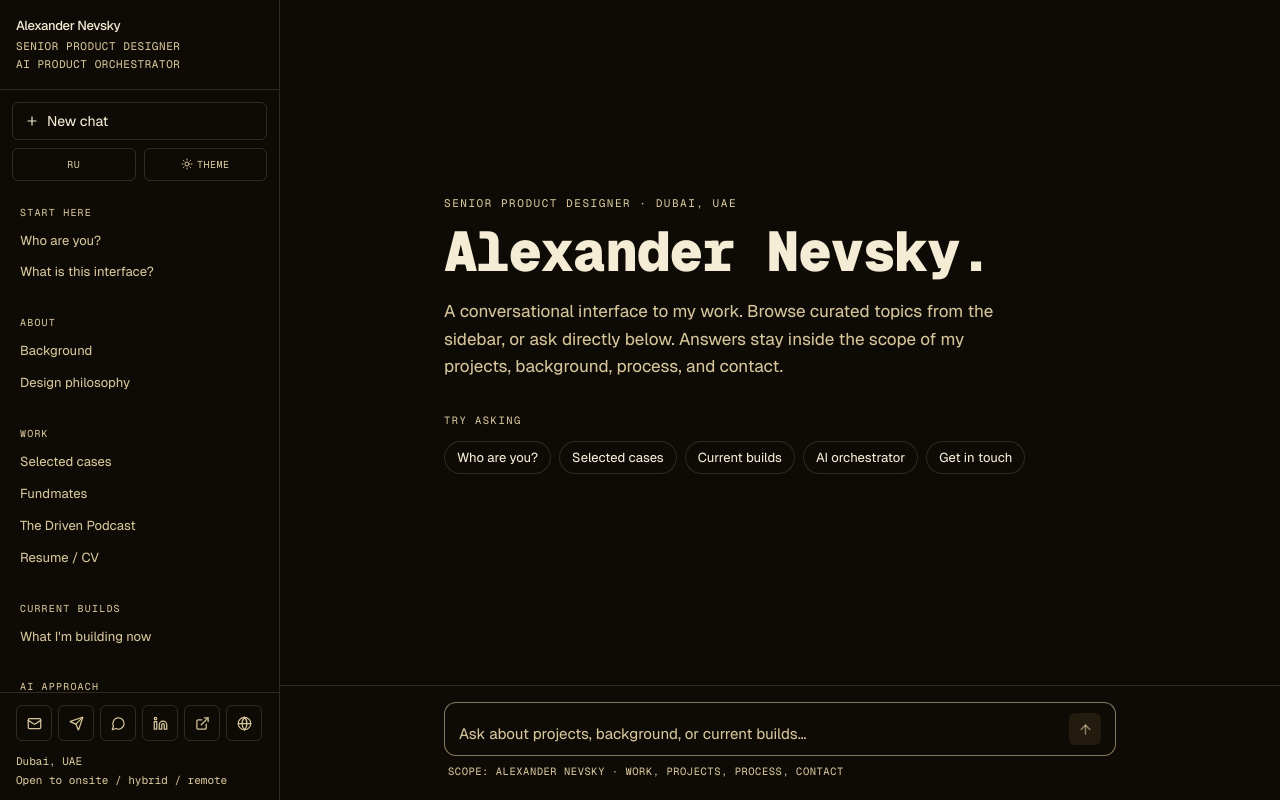
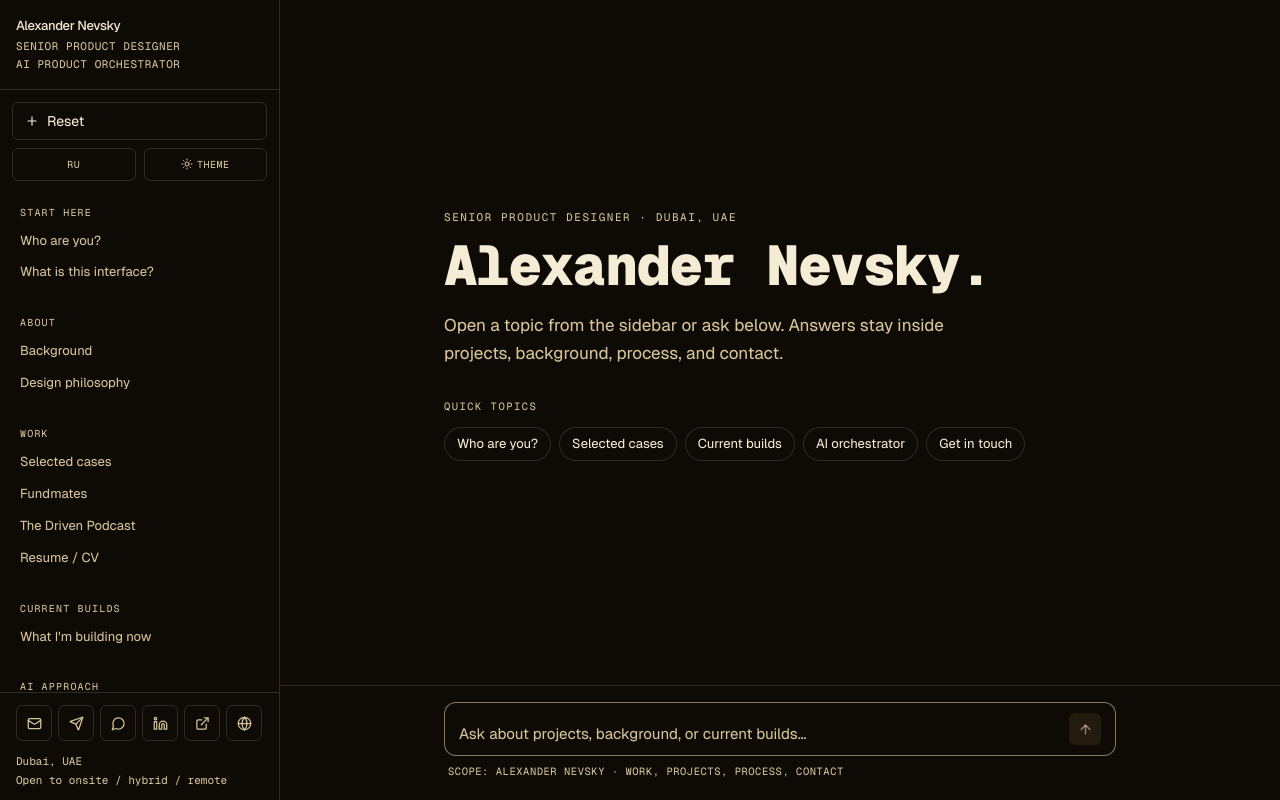
Before and after one commit to alexandernevsky/cv-nevsky-me, a React (Vite) app: page / in a window 1280 px wide. Built offline with nearby package versions, Linux system fonts and the light colour scheme.

Commit message:
Tighten sidebar and project grid copy

```diff
--- a/src/components/chat/EmbeddedProjectCard.tsx
+++ b/src/components/chat/EmbeddedProjectCard.tsx
@@ -24,21 +24,19 @@ export function EmbeddedProjectCard({ projectId, lang, onSelect }: EmbeddedProje
       disabled={!clickable}
       onClick={clickable ? () => onSelect!(project.id) : undefined}
       className={cn(
-        'group block w-full overflow-hidden rounded-md bg-transparent text-left transition-colors',
-        clickable
-          ? 'cursor-pointer focus:outline-none focus-visible:ring-1 focus-visible:ring-foreground/40'
-          : 'cursor-default'
+        'group block w-full text-left transition-colors',
+        clickable ? 'cursor-pointer focus:outline-none focus-visible:ring-1 focus-visible:ring-foreground/40' : 'cursor-default'
       )}
       aria-label={clickable ? (lang === 'ru' ? `Открыть проект: ${title}` : `Open project: ${title}`) : title}
     >
       {project.featureImage && (
-        <div className="w-full overflow-hidden rounded-md bg-muted">
+        <div className="w-full">
           <img
             src={project.featureImage}
             alt={title}
             className={cn(
-              'block h-auto w-full transition-transform duration-300',
-              clickable && 'group-hover:scale-[1.02]'
+              'block h-auto w-full',
+              clickable && 'transition-transform duration-300 group-hover:scale-[1.01]'
             )}
             loading="lazy"
           />
@@ -69,7 +67,7 @@ export function EmbeddedProjectCard({ projectId, lang, onSelect }: EmbeddedProje
           {title}
         </div>
         {excerpt && (
-          <p className="mt-1 line-clamp-3 text-[12px] leading-relaxed text-muted-foreground">
+          <p className="mt-1 text-[12px] leading-relaxed text-muted-foreground">
             {excerpt}
           </p>
         )}
@@ -87,7 +85,7 @@ interface EmbeddedProjectGridProps {
 export function EmbeddedProjectGrid({ projectIds, lang, onSelect }: EmbeddedProjectGridProps) {
   if (!projectIds.length) return null
   return (
-    <div className="mt-5 columns-1 gap-4 sm:columns-2 lg:columns-3 [&>*]:mb-5 [&>*]:break-inside-avoid">
+    <div className="mt-5 columns-1 gap-2 sm:columns-2 lg:columns-3 [&>*]:mb-4 [&>*]:break-inside-avoid">
       {projectIds.map(id => (
         <EmbeddedProjectCard key={id} projectId={id} lang={lang} onSelect={onSelect} />
       ))}
--- a/src/components/chat/Sidebar.tsx
+++ b/src/components/chat/Sidebar.tsx
@@ -68,7 +68,7 @@ export function Sidebar({
           'md:static md:z-0 md:translate-x-0 md:shrink-0',
           isOpen ? 'translate-x-0' : '-translate-x-full'
         )}
-        aria-label={lang === 'ru' ? 'Библиотека подсказок' : 'Prompt library'}
+        aria-label={lang === 'ru' ? 'Темы' : 'Topics'}
       >
         {/* Brand block */}
         <div className="flex items-start justify-between gap-2 border-b border-border px-4 pt-4 pb-4">
@@ -101,7 +101,7 @@ export function Sidebar({
             className="flex w-full items-center gap-2 rounded-md border border-border bg-transparent px-3 py-2 text-sm text-foreground transition-colors hover:bg-muted focus:outline-none focus-visible:ring-1 focus-visible:ring-foreground/40"
           >
             <Plus size={14} />
-            <span>{lang === 'ru' ? 'Новый чат' : 'New chat'}</span>
+            <span>{lang === 'ru' ? 'Сброс' : 'Reset'}</span>
           </button>
           <div className="mt-2 grid grid-cols-2 gap-2">
             <button
--- a/src/components/chat/WelcomeState.tsx
+++ b/src/components/chat/WelcomeState.tsx
@@ -21,13 +21,13 @@ export function WelcomeState({ lang, onSelect }: WelcomeStateProps) {
       </h1>
       <p className="mt-4 max-w-[560px] min-w-0 break-words text-[16px] leading-relaxed text-muted-foreground md:text-[17px]">
         {lang === 'ru'
-          ? 'Разговорный интерфейс о моей работе. Открывайте темы из сайдбара или задавайте вопрос внизу. Ответы держатся в рамках моих проектов, опыта, процесса и контактов.'
-          : 'A conversational interface to my work. Browse curated topics from the sidebar, or ask directly below. Answers stay inside the scope of my projects, background, process, and contact.'}
+          ? 'Откройте тему слева или задайте вопрос ниже. Ответы держатся в рамках проектов, опыта, процесса и контактов.'
+          : 'Open a topic from the sidebar or ask below. Answers stay inside projects, background, process, and contact.'}
       </p>
 
       <div className="mt-8">
         <div className="font-mono text-[10.5px] uppercase tracking-[0.14em] text-muted-foreground">
-          {lang === 'ru' ? 'Попробуйте спросить' : 'Try asking'}
+          {lang === 'ru' ? 'Быстрые темы' : 'Quick topics'}
         </div>
         <div className="mt-3 flex min-w-0 flex-wrap gap-2">
           {WELCOME_CHIPS.map(id => {
```
